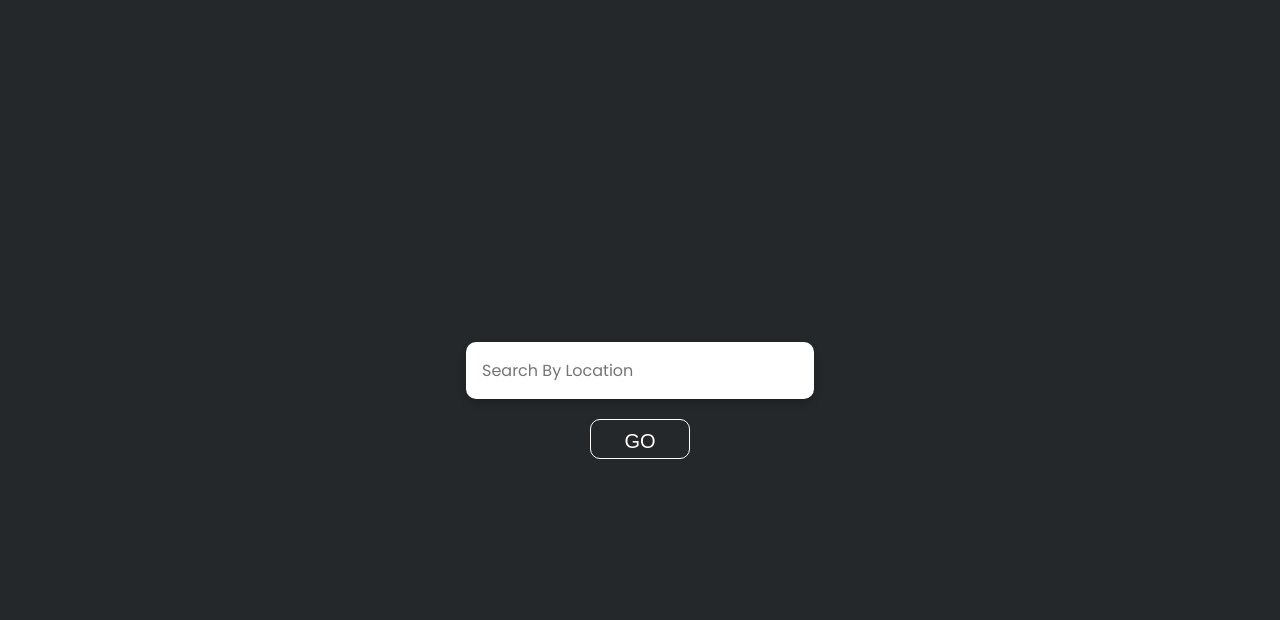
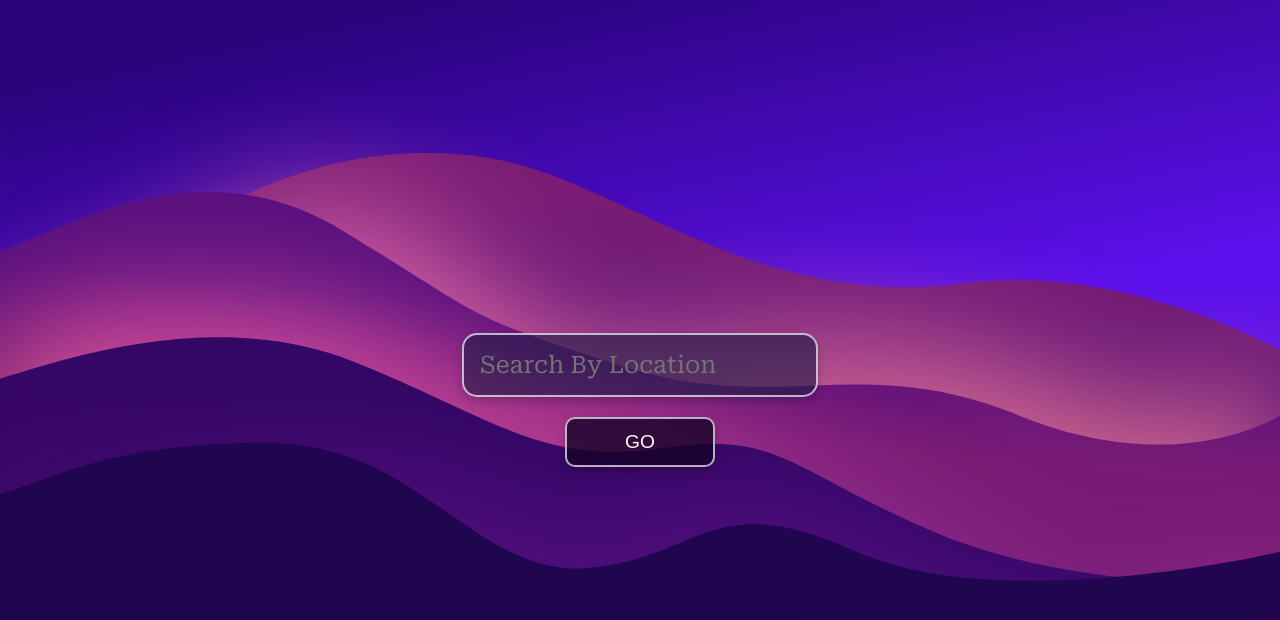
Before and after one commit to AnnaKondrDeveloper/Weather-App, a plain HTML site: page index.html in a window 1280 px wide. Drawn offline with Linux system fonts and the light colour scheme.

Commit message:
Change disign

```diff
--- a/css/style.css
+++ b/css/style.css
@@ -1,11 +1,11 @@
-@import url("https://fonts.googleapis.com/css2?family=Poppins:wght@200;400;600&display=swap");
+@import url('https://fonts.googleapis.com/css2?family=Roboto+Serif:opsz,wght@8..144,400;8..144,700&display=swap');
 * {
 	box-sizing: border-box;
 }
 body {
 	margin: 0;
-	font-family: "Poppins", sans-serif;
-	background-color: #25282A;
+	font-family: 'Roboto Serif', serif;
+	background: url("../img/background1.svg") center center / cover no-repeat;
 	display: flex;
 	justify-content: center;
 	color: #fff;
@@ -17,11 +17,14 @@ input {
 	padding: 1rem;
 	border-radius: 10px;
 	border: none;
-	background-color: #fff;
 	font-family: inherit;
+	border: 2px solid rgba(248,250,252,.7);
+	border-radius: 15px;
+	background-color: rgba(28,27,69, 0.6);
 	box-shadow: 0 4px 10px rgba(0, 0, 0, 0.2);
 	min-width: 300px;
-	font-size: 1rem;
+	font-size: 1.5rem;
+	color: #fff;
 }
 input:focus {
 	outline: none;
@@ -30,30 +33,36 @@ input:focus {
 #button {
 	display: block;
 	margin: 20px auto 0 auto;
-	width: 100px;
-	height: 40px;
+	width: 150px;
+	height: 50px;
 	border-radius: 10px;
-	border: 1px solid #fff;
+	border: 2px solid rgba(248,250,252,.7);
+	box-shadow: 0 4px 10px rgba(0, 0, 0, 0.2);
 	cursor: pointer;
-	background-color:#25282A;
+	background-color:rgba(22,3,41, 0.8);
 	color: #fff;
-	font-size: 20px;
-	line-height: 40px;
+	font-size: 1.2rem;
 }
 
 #button:hover {
-	background-color: #fff;
-	color: #25282A;
-	font-weight: bold;
+	background-color: #390768;
+	box-shadow: 0 6px 15px rgba(1, 1, 1, 0.5);
+
 }
 
 .weather {
+	margin-top: 20px;
+	border: 2px solid rgba(248,250,252,.7);
+	border-radius: 15px;
+	background-color: rgba(28,27,69, 0.6);
+	box-shadow: 0 4px 10px rgba(0, 0, 0, 0.2);
 	text-align: center;
 	font-size: 2rem;
+	padding: 30px 15px;
 }
 
 .weather h3 {
-	margin-bottom: 0;
+	margin: 0;
 }
 
 .weather h2 {
--- a/js/app.js
+++ b/js/app.js
@@ -22,12 +22,14 @@ function addWeatherToPage(data){
 	weather.classList.add('weather');
 
 	weather.innerHTML = 	`
+	<div class="container">
 	<h3>${data.name}</h3>
 	<h2>
 	<img src="https://openweathermap.org/img/wn/${data.weather[0].icon}@2x.png" />
 	${temp}°C <img src="https://openweathermap.org/img/wn/${data.weather[0].icon}@2x.png" />
 	</h2>
-	<small>${data.weather[0].main}</small>`;
+	<small>${data.weather[0].main}</small>
+	</div>`;
 
  //   cleanup
 	main.innerHTML= "";
```
